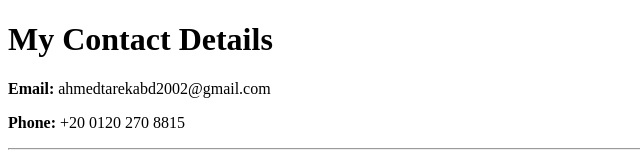
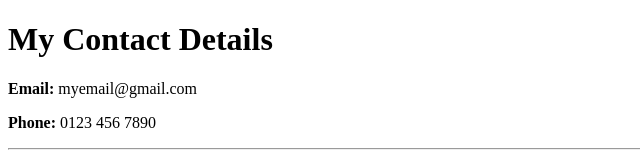
Before and after one commit to ahmedtarekabd/CV, a plain HTML site: page contact-me.html in a window 1280 px wide. Shown: the top 156 px of the page, without its empty margins (0-640 px from the left). Drawn offline with Linux system fonts and the light colour scheme.

Commit message:
Update contact-me.html

```diff
--- a/contact-me.html
+++ b/contact-me.html
@@ -6,8 +6,8 @@
   </head>
   <body>
     <h1>My Contact Details</h1>
-    <p><b>Email: </b>ahmedtarekabd2002@gmail.com</p>
-    <p><b>Phone: </b>+20 0120 270 8815</p>
+    <p><b>Email: </b>myemail@gmail.com</p>
+    <p><b>Phone: </b>0123 456 7890</p>
     <hr>
     <form action="mailto:ahmedtarekabd2002@gamil.com" method="post" enctype="text/plain">
       <label><b>Your Name: </b></label>
```
